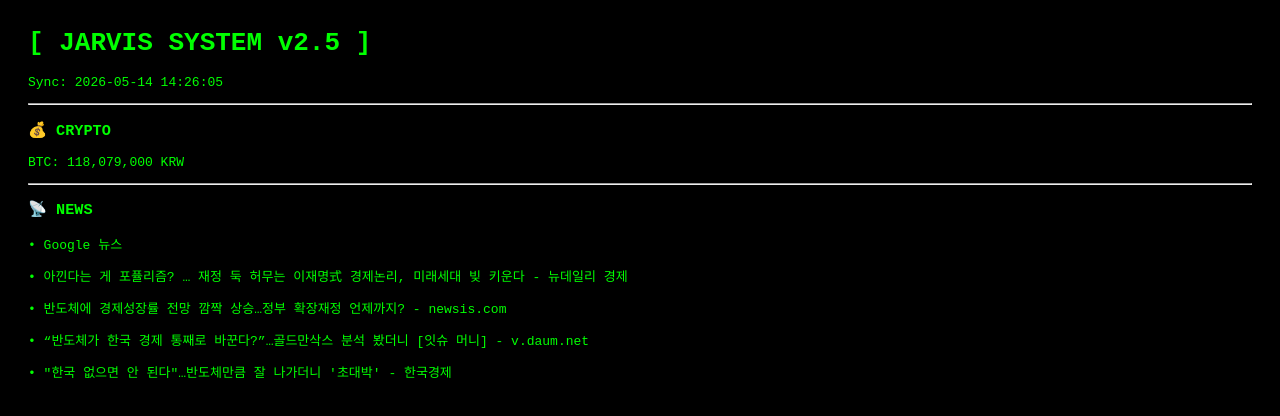
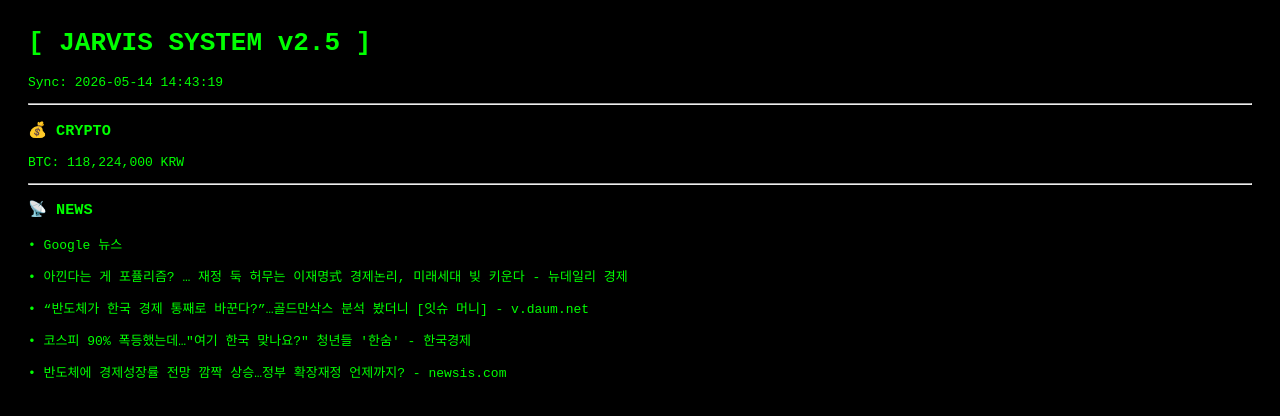
Before and after one commit to ysk9071/my-news, a plain HTML site: page index.html in a window 1280 px wide. Drawn offline with Linux system fonts and the light colour scheme.

Commit message:
Final Fix: Jarvis v2.5 Online

```diff
--- a/index.html
+++ b/index.html
@@ -1 +1 @@
-<html><body style='background:#000;color:#0f0;padding:20px;font-family:monospace;'><h1>[ JARVIS SYSTEM v2.5 ]</h1><p>Sync: 2026-05-14 14:26:05</p><hr><h3>💰 CRYPTO</h3><p>BTC: 118,079,000 KRW</p><hr><h3>📡 NEWS</h3><p>• Google 뉴스</p><p>• 아낀다는 게 포퓰리즘? … 재정 둑 허무는 이재명式 경제논리, 미래세대 빚 키운다 - 뉴데일리 경제</p><p>• 반도체에 경제성장률 전망 깜짝 상승…정부 확장재정 언제까지? - newsis.com</p><p>• “반도체가 한국 경제 통째로 바꾼다?”…골드만삭스 분석 봤더니 [잇슈 머니] - v.daum.net</p><p>• "한국 없으면 안 된다"…반도체만큼 잘 나가더니 '초대박' - 한국경제</p></body></html>
+<html><body style='background:#000;color:#0f0;padding:20px;font-family:monospace;'><h1>[ JARVIS SYSTEM v2.5 ]</h1><p>Sync: 2026-05-14 14:43:19</p><hr><h3>💰 CRYPTO</h3><p>BTC: 118,224,000 KRW</p><hr><h3>📡 NEWS</h3><p>• Google 뉴스</p><p>• 아낀다는 게 포퓰리즘? … 재정 둑 허무는 이재명式 경제논리, 미래세대 빚 키운다 - 뉴데일리 경제</p><p>• “반도체가 한국 경제 통째로 바꾼다?”…골드만삭스 분석 봤더니 [잇슈 머니] - v.daum.net</p><p>• 코스피 90% 폭등했는데…"여기 한국 맞나요?" 청년들 '한숨' - 한국경제</p><p>• 반도체에 경제성장률 전망 깜짝 상승…정부 확장재정 언제까지? - newsis.com</p></body></html>
```
